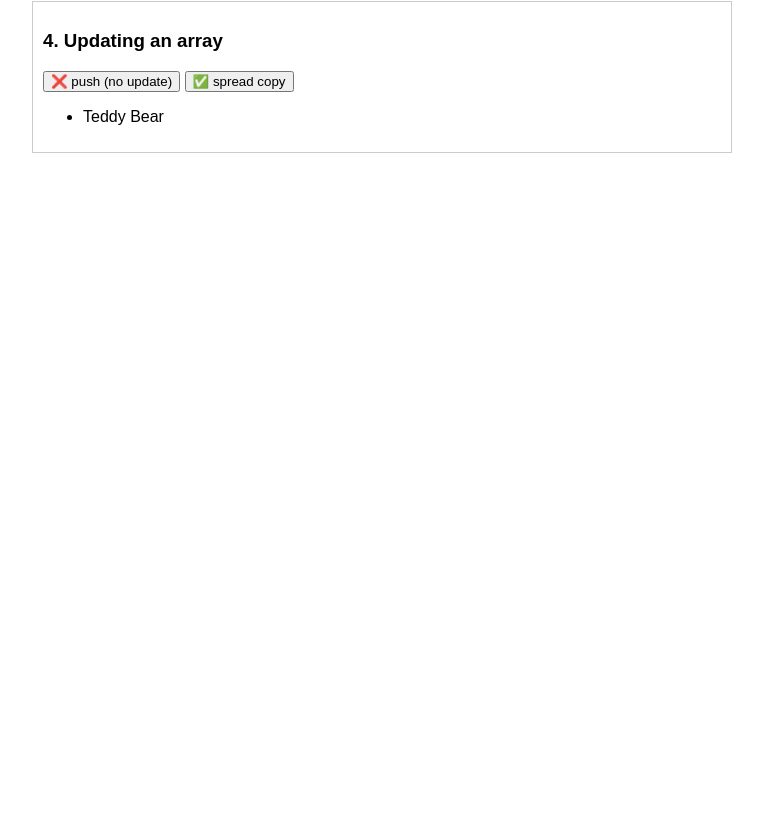
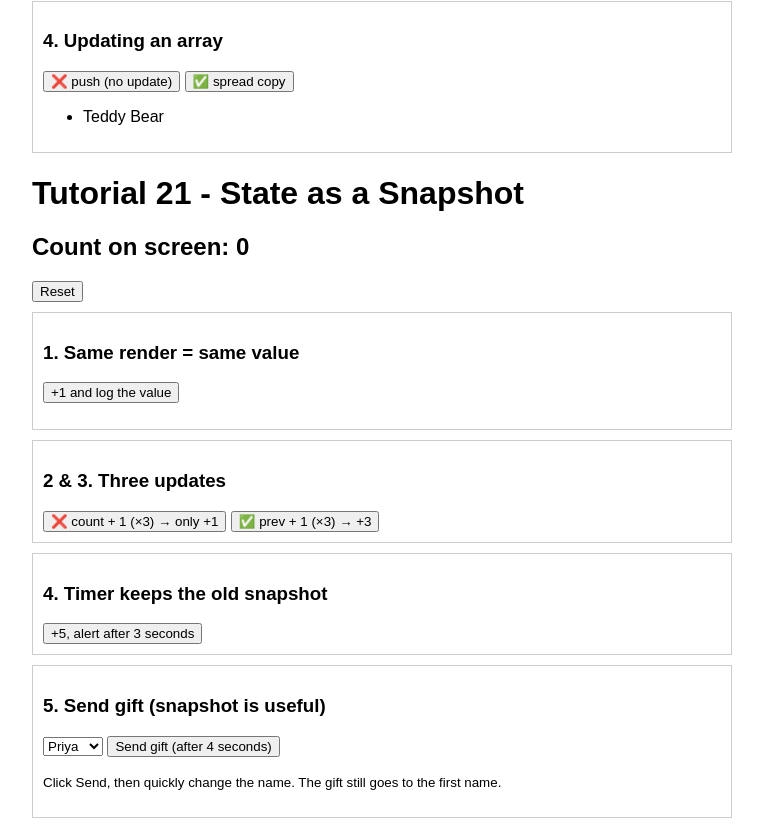
Before and after one commit to gsrimathimsc-dotcom/react-learning, a React (Vite) app in the folder tutorial2-app/: page / in a window 1280 px wide. Shown: the part 1214-2042 px from the top of the page, without its empty margins (258-1021 px from the left). Before the commit the page ends 1405 px from the top, so only its background shows below. Built offline with nearby package versions, Linux system fonts and the light colour scheme.

Commit message:
State as a Snapshot

```diff
--- a/tutorial2-app/src/App.jsx
+++ b/tutorial2-app/src/App.jsx
@@ -1,5 +1,6 @@
 import UseStateDemo from "./UseStateDemo";
 import StateUpdateDemo from "./StateUpdateDemo";
+import SnapshotDemo from "./SnapshotDemo";
 
 function App() {
   return (
@@ -13,8 +14,10 @@ function App() {
     >
       <h1>Tutorial 18 - useState</h1>
       <UseStateDemo />
-      <h1>Tutorial 20 - How State Updates Work</h1>
+      <h1>Tutorial 19/ 20 - How State Updates Work</h1>
       <StateUpdateDemo />
+      <h1>Tutorial 21 - State as a Snapshot</h1>
+      <SnapshotDemo />
     </div>
   );
 }
--- /dev/null
+++ b/tutorial2-app/src/SnapshotDemo.jsx
@@ -0,0 +1,84 @@
+// SnapshotDemo.jsx
+import { useState } from "react";
+
+function SnapshotDemo() {
+  const [count, setCount] = useState(0);
+  const [recipient, setRecipient] = useState("Priya");
+  const [messages, setMessages] = useState([]);
+
+  const box = { border: "1px solid #ccc", padding: "10px", margin: "10px 0" };
+
+  // 1. The value doesn't change inside the same render
+  function sameRender() {
+    setCount(count + 1);
+    setMessages([...messages, `Inside the handler, count = ${count} (old snapshot)`]);
+  }
+
+  // 2. Three updates with the same snapshot
+  function threeUpdates() {
+    setCount(count + 1);
+    setCount(count + 1);
+    setCount(count + 1);
+  }
+
+  // 3. Updater function → reads the latest value
+  function threeUpdatesFixed() {
+    setCount((prev) => prev + 1);
+    setCount((prev) => prev + 1);
+    setCount((prev) => prev + 1);
+  }
+
+  // 4. Delayed code keeps the old snapshot
+  function delayedAlert() {
+    setCount(count + 5);
+    setTimeout(() => {
+      alert(`Timer saw count = ${count}, but the screen shows the new value`);
+    }, 3000);
+  }
+
+  // 5. Send to whoever was selected at click time
+  function sendGift() {
+    setTimeout(() => {
+      alert(`🎁 Gift sent to ${recipient}`);
+    }, 4000);
+  }
+
+  return (
+    <div>
+      <h2>Count on screen: {count}</h2>
+      <button onClick={() => { setCount(0); setMessages([]); }}>Reset</button>
+
+      <div style={box}>
+        <h3>1. Same render = same value</h3>
+        <button onClick={sameRender}>+1 and log the value</button>
+        <ul>
+          {messages.map((m, i) => <li key={i}>{m}</li>)}
+        </ul>
+      </div>
+
+      <div style={box}>
+        <h3>2 & 3. Three updates</h3>
+        <button onClick={threeUpdates}>❌ count + 1 (×3) → only +1</button>{" "}
+        <button onClick={threeUpdatesFixed}>✅ prev + 1 (×3) → +3</button>
+      </div>
+
+      <div style={box}>
+        <h3>4. Timer keeps the old snapshot</h3>
+        <button onClick={delayedAlert}>+5, alert after 3 seconds</button>
+      </div>
+
+      <div style={box}>
+        <h3>5. Send gift (snapshot is useful)</h3>
+        <select value={recipient} onChange={(e) => setRecipient(e.target.value)}>
+          <option>Priya</option>
+          <option>Ravi</option>
+          <option>Anitha</option>
+        </select>{" "}
+        <button onClick={sendGift}>Send gift (after 4 seconds)</button>
+        <p><small>Click Send, then quickly change the name. The gift still goes to the first name.</small></p>
+      </div>
+    </div>
+  );
+}
+
+export default SnapshotDemo;
```
